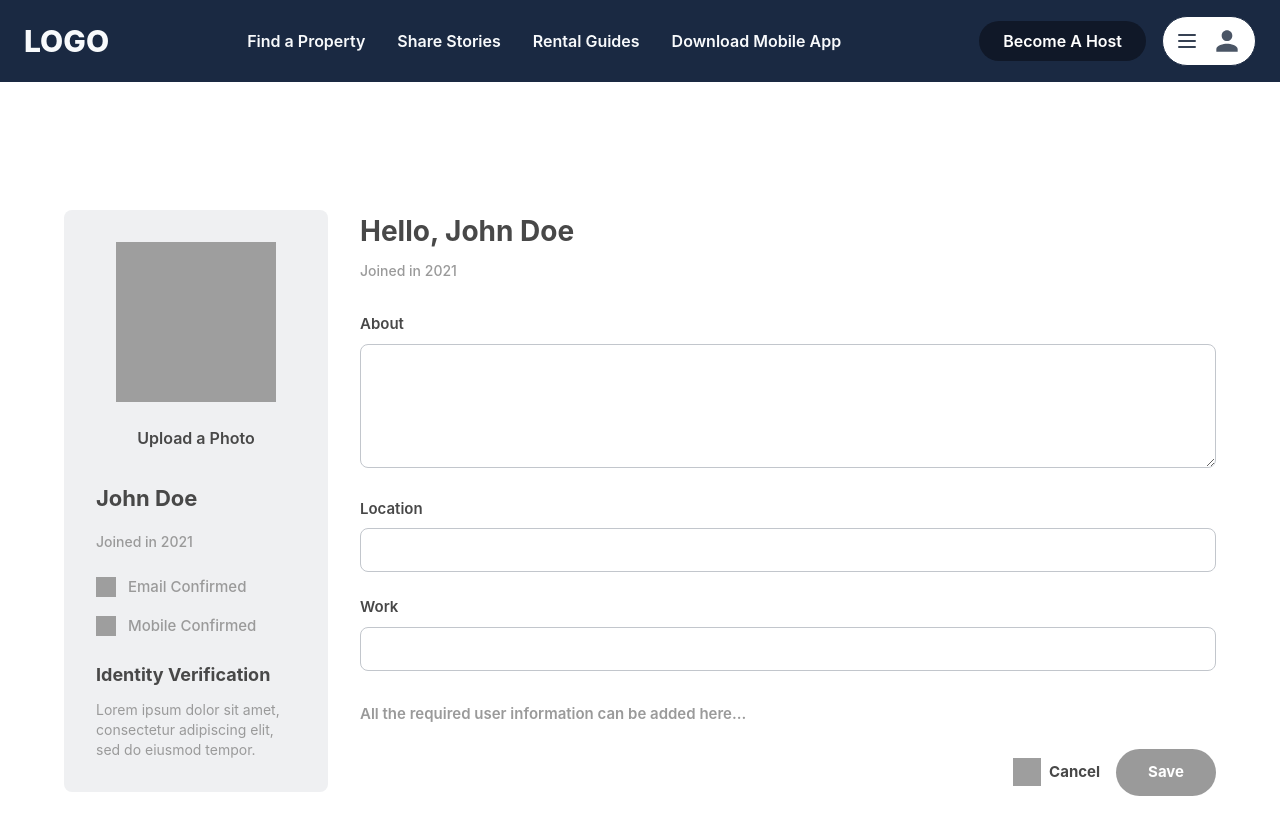
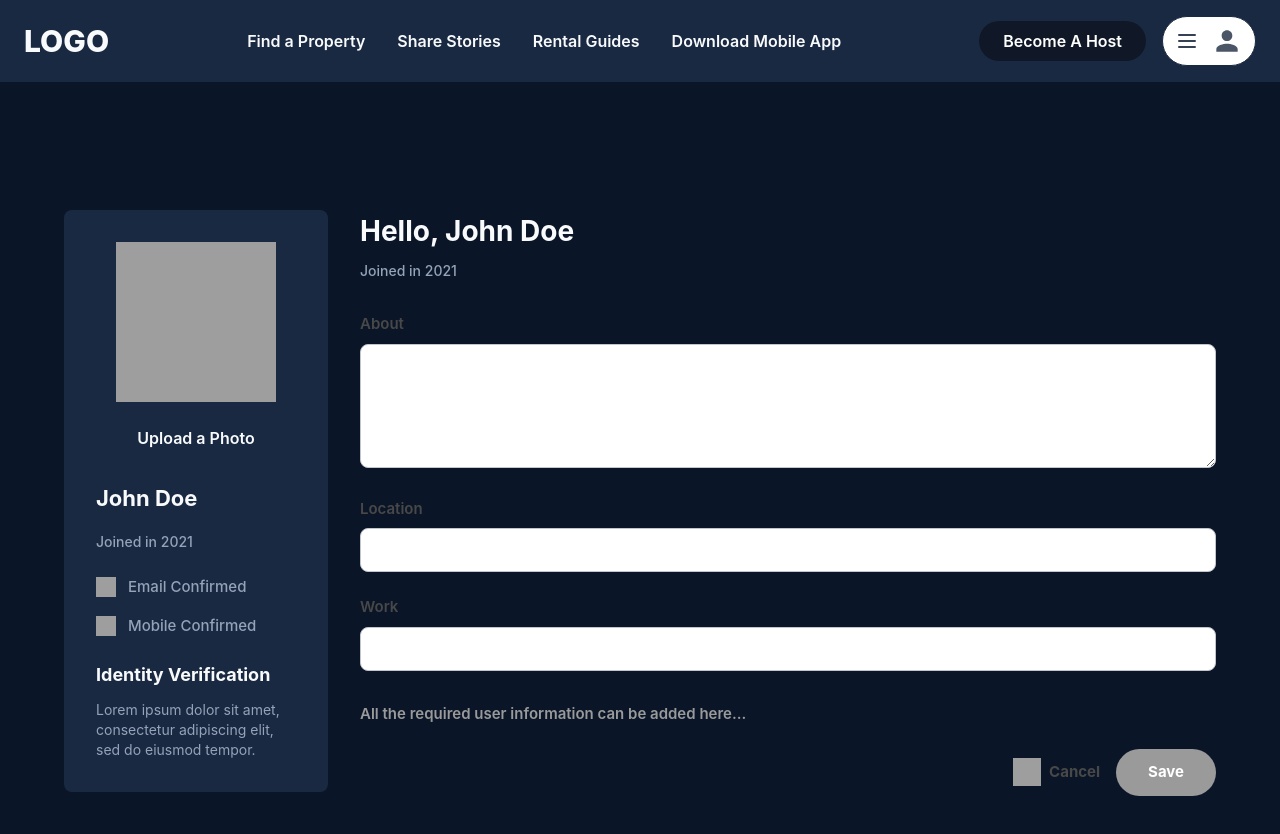
Before and after one commit to AadiAcharya/aaathiti_aagaman, a React (Vite) app: page /account in a window 1280 px wide. Shown: the top 834 px of the page. Built offline with nearby package versions, Linux system fonts and the light colour scheme; grey boxes are pictures that could not be loaded.

Commit message:
working page ui

```diff
--- a/src/components/Account.jsx
+++ b/src/components/Account.jsx
@@ -29,7 +29,7 @@ export default function Account() {
 
   return (
     <div
-      className="min-h-screen bg-white"
+      className="min-h-screen bg-background"
       data-name="account-edit"
       data-node-id="2:1645"
     >
@@ -38,7 +38,7 @@ export default function Account() {
         <div className="grid grid-cols-1 lg:grid-cols-4 gap-8">
           {/* Left Sidebar - Profile Card */}
           <div className="lg:col-span-1">
-            <div className="bg-[#eff0f2] rounded-lg p-8 h-fit">
+            <div className="bg-bg-secondary rounded-lg p-8 h-fit">
               {/* Profile Avatar */}
               <div className="w-40 h-40 mx-auto mb-6">
                 <img
@@ -50,7 +50,7 @@ export default function Account() {
 
               {/* Upload Photo */}
               <p
-                className="font-semibold text-[16px] text-[#484848] text-center mb-8"
+                className="font-semibold text-[16px] text-text-primary text-center mb-8"
                 data-node-id="2:1666"
               >
                 Upload a Photo
@@ -58,7 +58,7 @@ export default function Account() {
 
               {/* Name */}
               <p
-                className="font-bold text-[22px] text-[#484848] mb-4"
+                className="font-bold text-[22px] text-text-primary mb-4"
                 data-node-id="2:1667"
               >
                 John Doe
@@ -66,7 +66,7 @@ export default function Account() {
 
               {/* Joined Date */}
               <p
-                className="font-medium text-[14px] text-[#9a9a9a] mb-6"
+                className="font-medium text-[14px] text-text-secondary mb-6"
                 data-node-id="2:1669"
               >
                 Joined in 2021
@@ -79,7 +79,7 @@ export default function Account() {
               >
                 <img alt="checkmark" className="w-5 h-5" src={imgCheckmark} />
                 <p
-                  className="font-medium text-[15px] text-[#9a9a9a]"
+                  className="font-medium text-[15px] text-text-secondary"
                   data-node-id="2:1671"
                 >
                   Email Confirmed
@@ -93,7 +93,7 @@ export default function Account() {
               >
                 <img alt="checkmark" className="w-5 h-5" src={imgCheckmark} />
                 <p
-                  className="font-medium text-[15px] text-[#9a9a9a]"
+                  className="font-medium text-[15px] text-text-secondary"
                   data-node-id="2:1676"
                 >
                   Mobile Confirmed
@@ -102,13 +102,13 @@ export default function Account() {
 
               {/* Identity Verification */}
               <p
-                className="font-bold text-[18px] text-[#484848] mb-3"
+                className="font-bold text-[18px] text-text-primary mb-3"
                 data-node-id="2:1680"
               >
                 Identity Verification
               </p>
               <p
-                className="font-normal text-[14px] text-[#9a9a9a] leading-5"
+                className="font-normal text-[14px] text-text-secondary leading-5"
                 data-node-id="2:1681"
               >
                 Lorem ipsum dolor sit amet, consectetur adipiscing elit, sed do
@@ -122,13 +122,13 @@ export default function Account() {
             <div>
               {/* Greeting */}
               <p
-                className="font-bold text-[28px] text-[#484848] mb-2"
+                className="font-bold text-[28px] text-text-primary mb-2"
                 data-node-id="2:1668"
               >
                 Hello, John Doe
               </p>
               <p
-                className="font-medium text-[14px] text-[#9a9a9a] mb-8"
+                className="font-medium text-[14px] text-text-secondary mb-8"
                 data-node-id="2:1669"
               >
                 Joined in 2021
```
